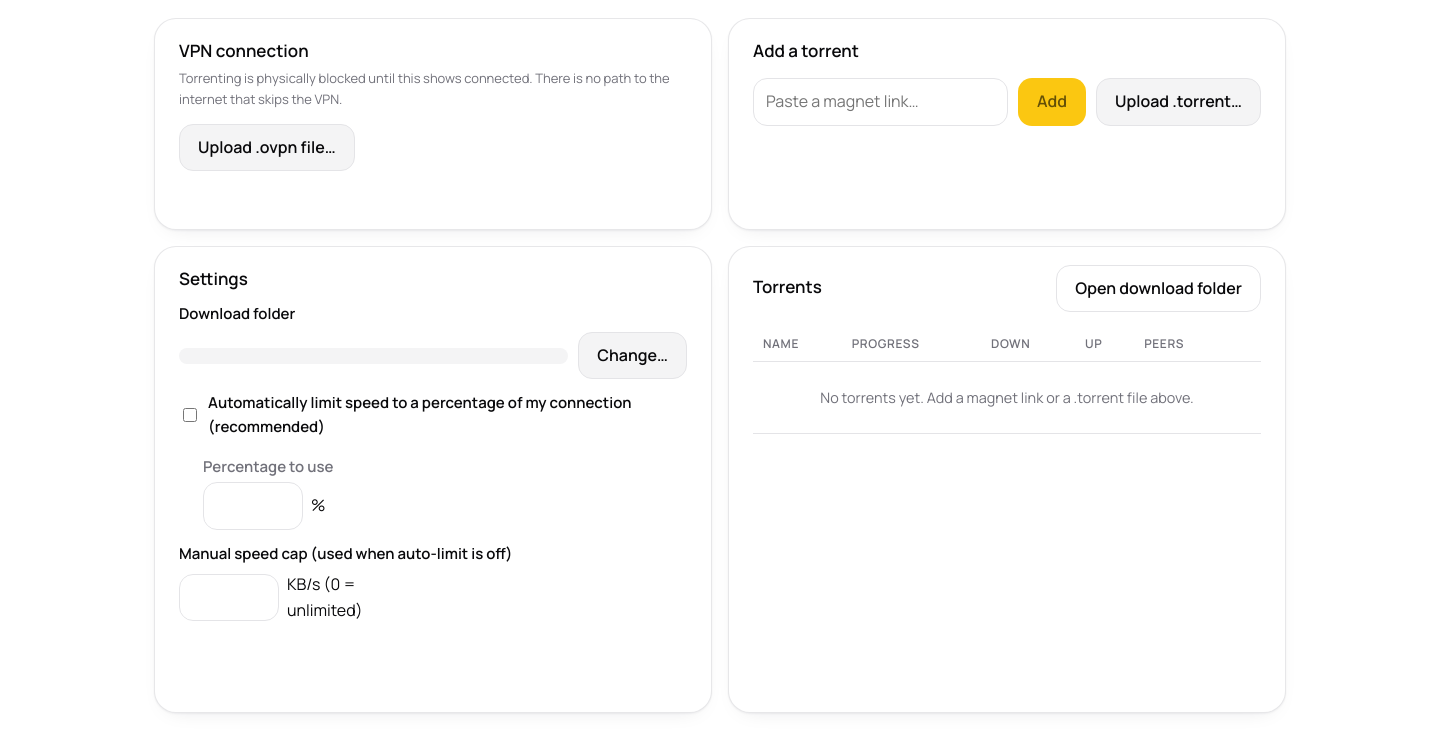
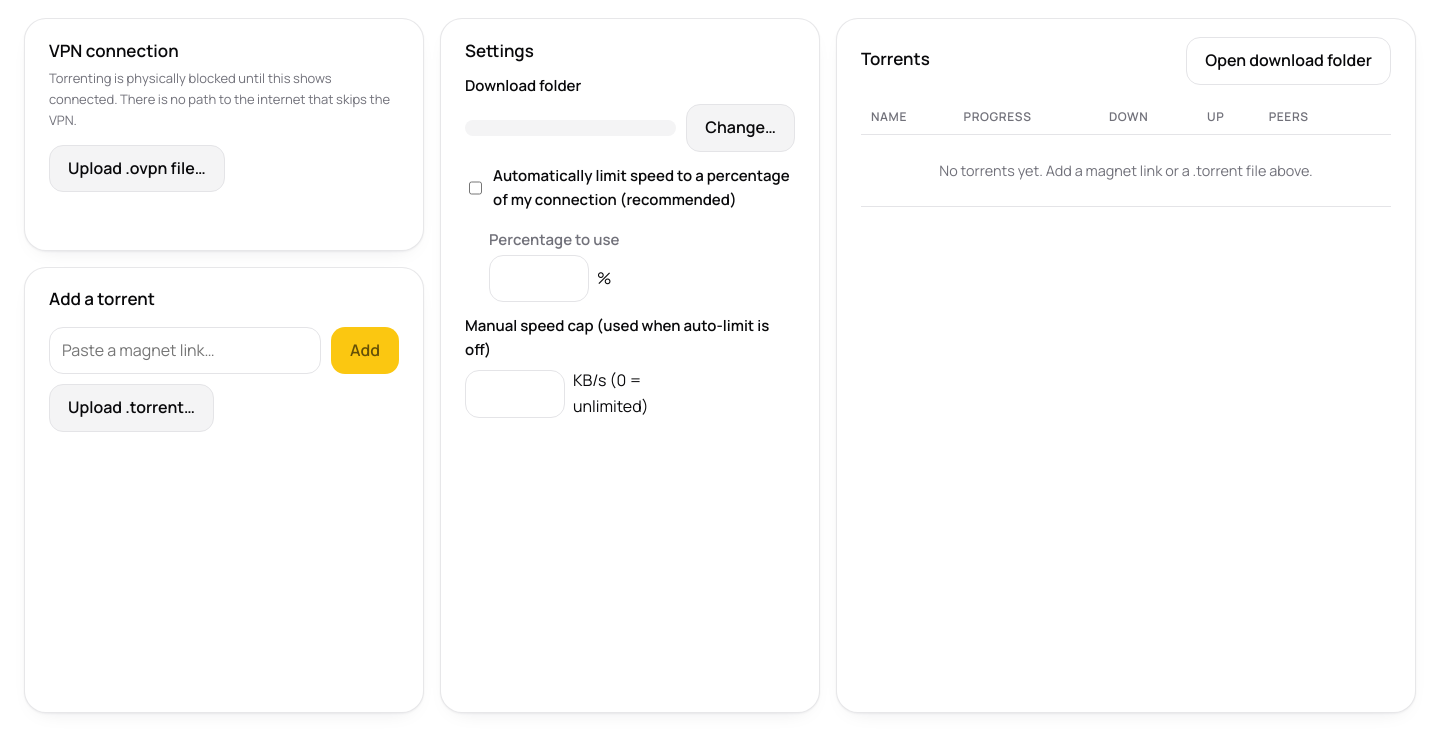
Before and after one commit to lightmorphic/bitty, an Electron app: page renderer/index.html in a window 1440 px wide. Shown: the part 67-800 px from the top of the page. Drawn offline with Linux system fonts and the light colour scheme; no server answers.

Commit message:
Rework layout into three columns, eliminate all scrolling in the default case
The two-column layout with overflow:hidden was silently clipping the
bottom of the Settings panel with zero indication anything was
missing. Widen the window and go three columns instead of fighting
for vertical space: VPN + Add torrent stacked, Settings, Torrents.
Every static panel now fits fully at the default size with no
scrollbar; the torrent list keeps its own internal scroll since it's
a genuinely unbounded list. Bump to 0.2.2.

```diff
--- a/package.json
+++ b/package.json
@@ -1,7 +1,7 @@
 {
   "name": "bitty",
   "productName": "Bitty",
-  "version": "0.2.1",
+  "version": "0.2.2",
   "description": "VPN-only BitTorrent client. Self-contained AppImage. No traffic ever leaves except through the VPN tunnel.",
   "main": "src/main/main.js",
   "private": true,
--- a/renderer/style.css
+++ b/renderer/style.css
@@ -164,23 +164,23 @@ html, body {
 .content {
   flex: 1;
   min-height: 0;
-  overflow: hidden;
+  overflow: visible;
   padding: 20px 24px;
   display: grid;
   gap: 16px;
-  grid-template-columns: 1fr 1fr;
+  grid-template-columns: 400px 380px 1fr;
   grid-template-rows: auto 1fr;
   grid-template-areas:
-    "vpn add"
-    "settings list";
-  max-width: 1180px;
+    "vpn settings list"
+    "add settings list";
+  max-width: 1560px;
   margin: 0 auto;
   width: 100%;
 }
 
 .vpn-panel { grid-area: vpn; }
 .add-panel { grid-area: add; }
-.settings-panel { grid-area: settings; min-height: 0; overflow: hidden; }
+.settings-panel { grid-area: settings; }
 .list-panel { grid-area: list; min-height: 0; display: flex; flex-direction: column; }
 
 .panel {
@@ -340,7 +340,7 @@ input:focus-visible {
   overflow-wrap: anywhere;
 }
 
-@media (max-width: 860px) {
+@media (max-width: 1080px) {
   .content {
     grid-template-columns: 1fr;
     grid-template-rows: none;
```
Also changed, not shown: src/main/main.js (+4 -4 lines), CHANGELOG.md.
